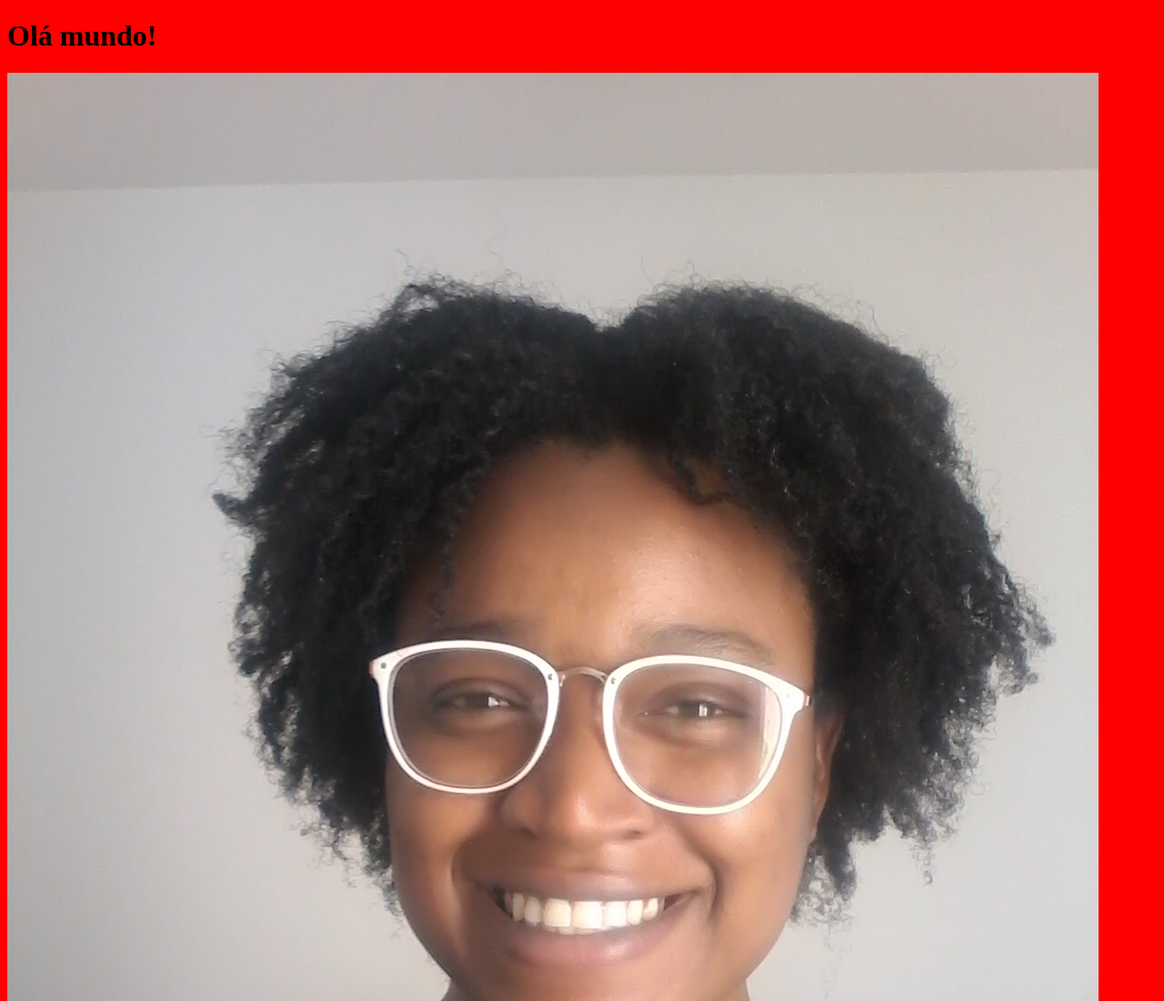
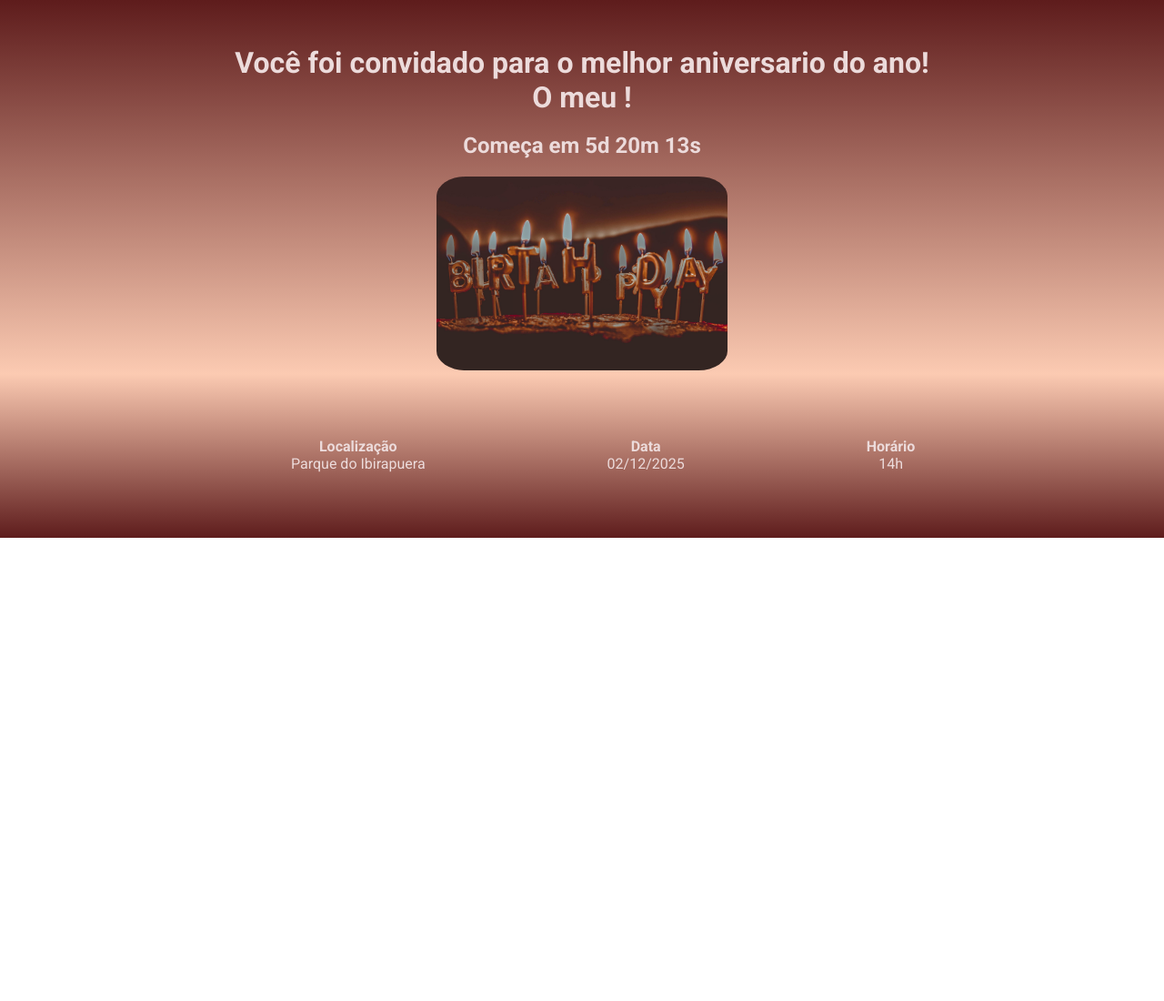
Before and after one commit to JoannEmawodia/contagem_aniversario, a website built with Parcel: page src/index.html in a window 1280 px wide. Shown: the top 1100 px of the page at 91% size. After the commit the page ends 800 px from the top, so only its background shows below. Built offline with nearby package versions, Linux system fonts and the light colour scheme.

Commit message:
finalizando a estilização

```diff
--- a/src/index.html
+++ b/src/index.html
@@ -5,11 +5,32 @@
     <meta name="viewport" content="width=device-width, initial-scale=1.0">
     <title>Contagem regressiva de aniversário</title>
     <link rel="stylesheet" href="./styles/main.scss">
+    <link rel="preconnect" href="https://fonts.googleapis.com">
+    <link rel="preconnect" href="https://fonts.gstatic.com" crossorigin>
+    <link href="https://fonts.googleapis.com/css2?family=Roboto:ital,wght@0,100..900;1,100..900&display=swap" rel="stylesheet">
 </head>
 <body>
-    <h1>Olá mundo!</h1>
-
-    <img src="./image/Foto.jpg" alt="">
+    <header class="cabecalho">
+        <h1 class="cabecalho__titulo">Você foi convidado para o melhor aniversario do ano!<br /> O meu !</h1>
+        <h2 class="cabecalho__contagem">Começa em 5d 20m 13s</h2>
+        <img class="cabecalho__imagem" src="./image/bolo_aniversario.jpg" alt="Bolo de aniversário">
+    </header>
+    <section class="informacao">
+        <ul class="informacao__lista">
+            <li class="informacao__lista__item">
+                <b>Localização</b> <br/>
+                Parque do Ibirapuera
+            </li>
+            <li class="informacao__lista__item">
+                <b>Data</b><br />
+                02/12/2025
+            </li>
+            <li class="informacao__lista__item">
+                <b>Horário</b><br />
+                14h
+            </li>
+        </ul>
+    </section>
 
     <script src="./script/main.js"></script>
 </body>
--- /dev/null
+++ b/src/styles/_cabecalho.scss
@@ -0,0 +1,20 @@
+.cabecalho{
+    margin: 0 auto;
+    text-align: center;
+    display: block;
+    padding-top: 50px;
+    background-image: linear-gradient(rgb(94, 28, 28), rgba(247, 132, 75, 0.426));
+
+    &__titulo{
+        padding-bottom: 20px;
+    }
+
+    &__contagem{
+        padding-bottom: 20px;
+    }
+
+    &__imagem{
+        width: 25%;
+        border-radius: 10%;
+    }
+}
--- /dev/null
+++ b/src/styles/_detalhes.scss
@@ -0,0 +1,17 @@
+.informacao{
+    background-image: linear-gradient(rgba(247, 132, 75, 0.426), rgb(94, 28, 28));
+    height: 180px;
+
+    &__lista{
+        display: flex;
+        gap: 200px;
+        list-style: none;
+        padding: 20px;
+        margin-left: 300px;
+
+        &__item{
+            text-align: center;
+            margin-top: 50px;
+        }
+    }
+}
--- a/src/styles/main.scss
+++ b/src/styles/main.scss
@@ -1,3 +1,10 @@
-body{
-    background-color: red;
+@use 'cabecalho';
+@use 'detalhes';
+
+*{
+    margin: 0;
+    padding: 0;
+    box-sizing: border-box;
+    font-family: "Roboto", sans-serif;
+    color: rgb(236, 219, 219);
 }
```
Also changed, not shown: src/image/Foto.jpg (deleted).
